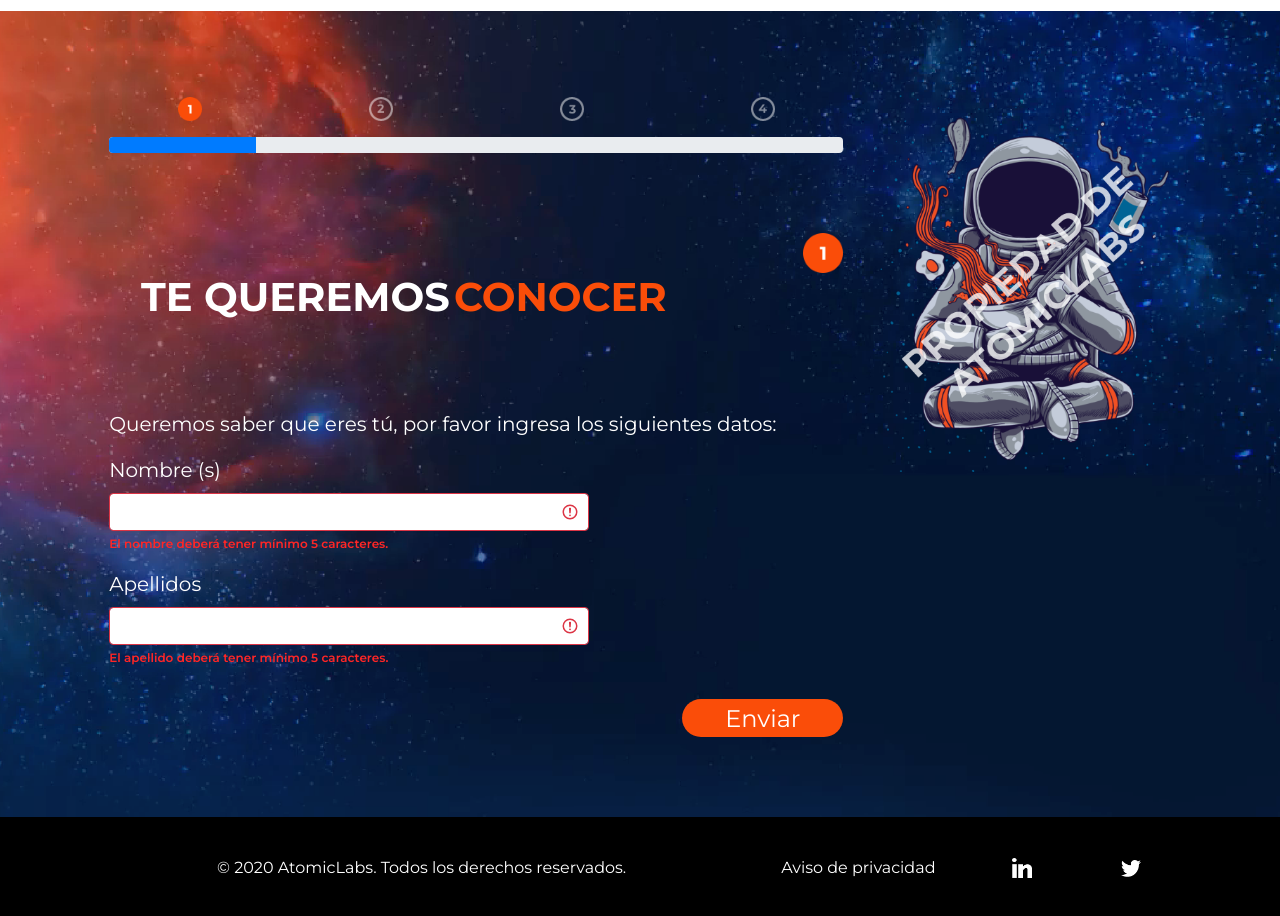
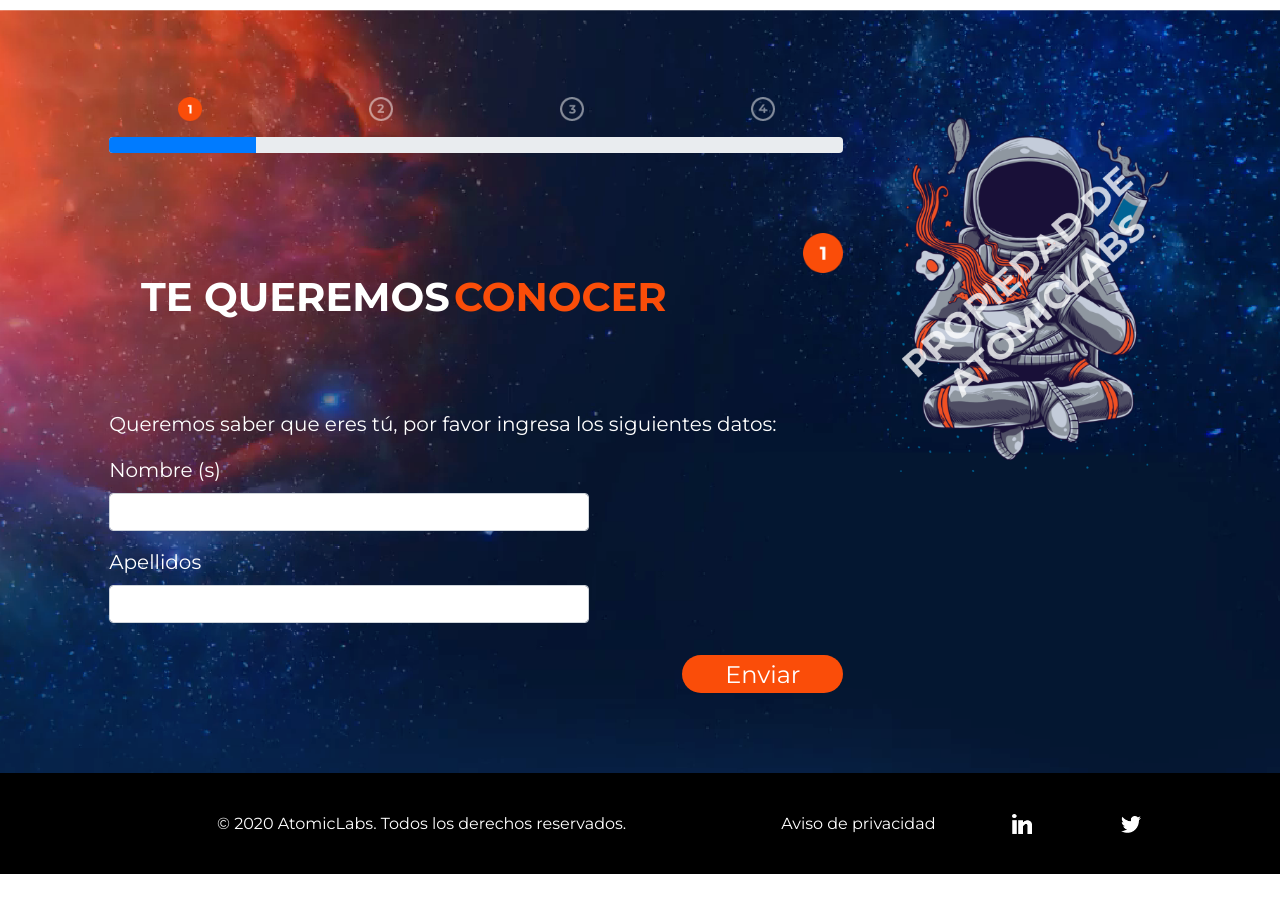
Before and after one commit to a-flowers-a/atomic-test, a React (Create React App) app: page /form in a window 1280 px wide. After the commit the page ends 874 px from the top, so only its background shows below. Built offline with nearby package versions, Linux system fonts and the light colour scheme.

Commit message:
first form finished

```diff
--- a/src/components/Form/FormName.jsx
+++ b/src/components/Form/FormName.jsx
@@ -1,19 +1,11 @@
 import React, { useState } from 'react';
 import { Row, Button, Col, Form, InputGroup } from 'react-bootstrap';
 import ActionBtn from '../ActionBtn';
+import { useForm, Controller } from "react-hook-form";
 
 function FormName(){
-    const [validated, setValidated] = useState(false);
-
-    const handleSubmit = (event) => {
-      const form = event.currentTarget;
-      if (form.checkValidity() === false) {
-        event.preventDefault();
-        event.stopPropagation();
-      }
-
-      setValidated(true);
-    };
+    const { handleSubmit, control, reset, formState: { errors } } = useForm();
+    const onSubmit = data => console.log(data);
 
     function sendTo(){
 
@@ -25,26 +17,30 @@ function FormName(){
                 <Row><Col className="left-text light-text m-text white">Queremos saber que eres tú, por favor ingresa los siguientes datos:</Col></Row>
                 <Row className="s-v-space">
                     <Col sm={8} className="left-text light-text m-text white">
-
-
-
-
-
-
-                    <Form noValidate validated={validated} onSubmit={handleSubmit}>
-                        <Form.Group hasValidation controlId="NameForm">
+                    <Form>
+                        <Form.Group controlId="NameForm">
                             <Form.Label>Nombre (s)</Form.Label>
-                            <Form.Control type="text" required isInvalid />
-                            <Form.Control.Feedback type="invalid" className="s-text normal-weight red">
-                                El nombre deberá tener mínimo 5 caracteres.
-                            </Form.Control.Feedback>
+                            <Controller
+                                control={control}
+                                defaultValue=""
+                                name="firstName"
+                                render={({ field }) => <Form.Control type="text" {...field}/>}
+                                rules={{ required: true, pattern: /.{5,12}/ }}
+                            />
+                            {errors.firstName?.type === 'required' && <Row className="s-text normal-weight red p-15-left">Nombre requerido</Row>}
+                            {errors.firstName?.type === 'pattern' && <Row className="s-text normal-weight red p-15-left">El nombre deberá tener mínimo 5 caracteres.</Row>}
                         </Form.Group>
-                        <Form.Group hasValidation controlId="NameForm">
+                        <Form.Group controlId="LastnameForm">
                             <Form.Label>Apellidos</Form.Label>
-                            <Form.Control type="text" required isInvalid />
-                            <Form.Control.Feedback type="invalid" className="s-text normal-weight red">
-                                El apellido deberá tener mínimo 5 caracteres.
-                            </Form.Control.Feedback>
+                            <Controller
+                                control={control}
+                                defaultValue=""
+                                name="lastName"
+                                render={({ field }) => <Form.Control type="text" {...field}/>}
+                                rules={{ required: true, pattern: /.{5,12}/ }}
+                            />
+                            {errors.lastName?.type === 'required' && <Row className="s-text normal-weight red p-15-left">Apellidos requeridos</Row>}
+                            {errors.lastName?.type === 'pattern' && <Row className="s-text normal-weight red p-15-left">Los apellidos deberán tener mínimo 5 caracteres.</Row>}
                         </Form.Group>
                     </Form>
                     </Col>
@@ -53,7 +49,7 @@ function FormName(){
                     <Col sm={3}>
                         <ActionBtn
                             text={"Enviar"}
-                            clickFunc={handleSubmit}
+                            clickFunc={handleSubmit(onSubmit)}
                             color="white"
                             bgColor="orange-bg"
                             weight="light-weight"
--- a/src/css/styles.css
+++ b/src/css/styles.css
@@ -173,6 +173,10 @@ hr {
     align-items: center;
 }
 
+.p-15-left{
+    padding-left: 15px;
+}
+
 /*Footer*/
 
 .footer {
```
